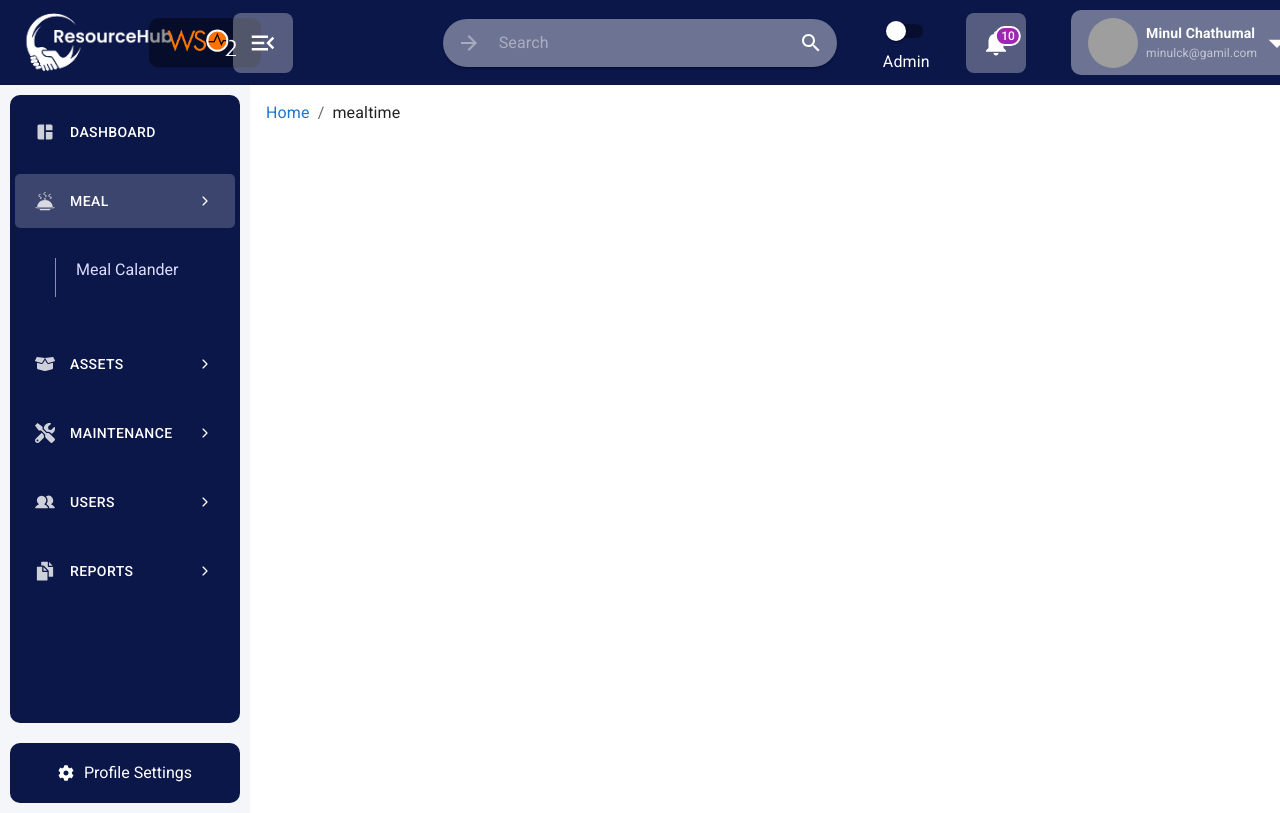
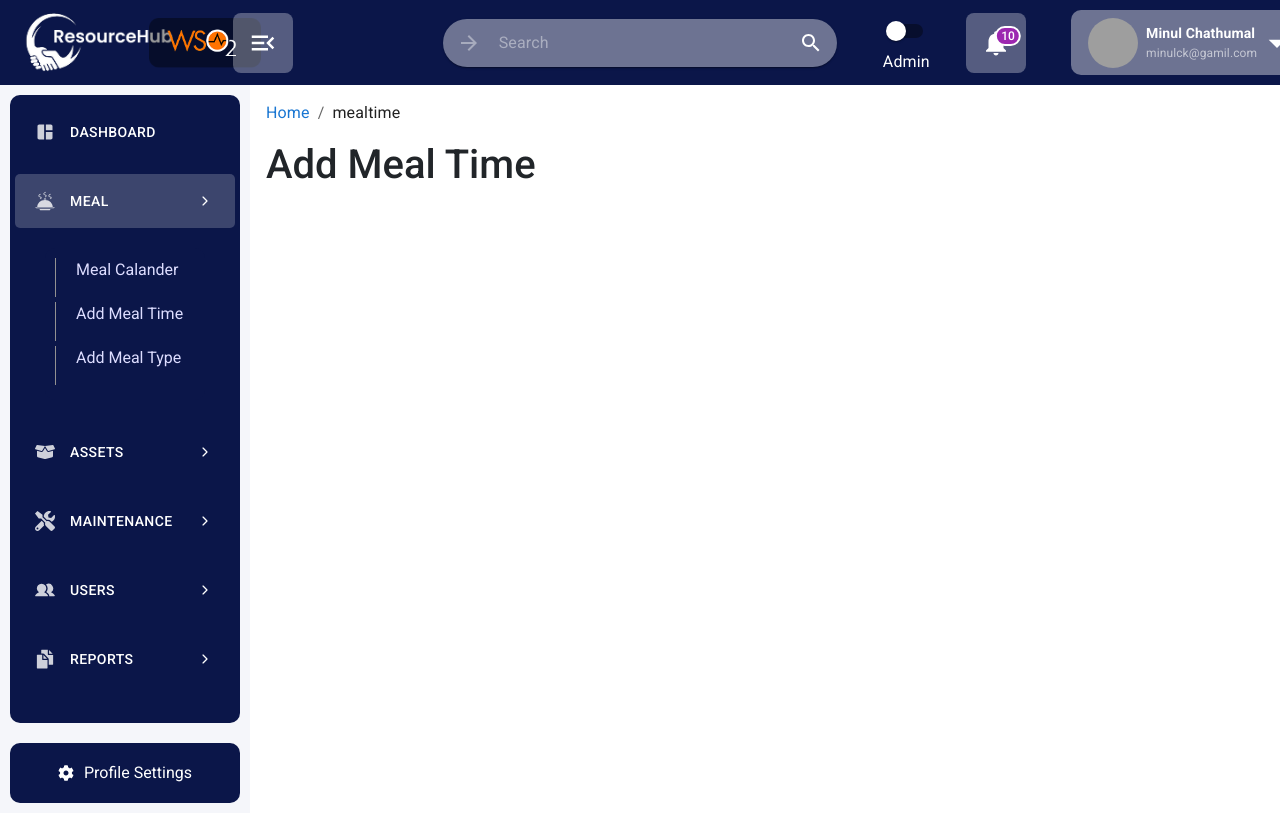
Before and after one commit to th33k/Resource_Hub, a React (Vite) app: page /mealtime in a window 1280 px wide. Both pictures are taken after a click on the button "MEAL". Shown: the top 813 px of the page. Built offline with nearby package versions, Linux system fonts and the light colour scheme; grey boxes are pictures that could not be loaded.

Commit message:
meal add

```diff
--- a/src/App.jsx
+++ b/src/App.jsx
@@ -7,6 +7,8 @@ import Slidebar from "./components/SideBar/Slidebar";
 import Header from "./components/Header/Header";
 import MealCalander from "./pages/MealCalander";
 import IconBreadcrumbs from "./components/IconBreadcrumbs";
+import AddMealTime from "./pages/AddMealTime";
+import AddMealType from "./pages/AddMealType";
 
 function App() {
   return (
@@ -28,6 +30,8 @@ function App() {
             <Route path="/" element={<Dashboard />} />
             <Route path="/dashboard" element={<Dashboard />} />
             <Route path="/mealcalander" element={<MealCalander />} />
+            <Route path="/mealtime" element={<AddMealTime />} />
+            <Route path="/mealtype" element={<AddMealType/>} />
             <Route path="/users" element={<Users />} />
           </Routes>
         </div>
--- a/src/components/SideBar/SlideBar.jsx
+++ b/src/components/SideBar/SlideBar.jsx
@@ -42,6 +42,8 @@ function Slidebar() {
                     <div className={`submenuWrapper ${activeTab === 1 && isToggleSubmenu === true ? 'collapsed show' : 'collapsed'}`}>
                         <ul className="submenu">
                             <li><Link to="/MealCalander">Meal Calander</Link></li>
+                            <li><Link to="/AddMealTime">Add Meal Time</Link></li>
+                            <li><Link to="/AddMealType">Add Meal Type</Link></li>
                         </ul>
                     </div>
                 </li>
--- /dev/null
+++ b/src/pages/AddMealTime.jsx
@@ -0,0 +1,7 @@
+function AddMealTime(){
+    return(
+        <h1>Add Meal Time</h1>
+    )
+}
+
+export default AddMealTime
--- /dev/null
+++ b/src/pages/AddMealType.jsx
@@ -0,0 +1,7 @@
+function AddMealType(){
+    return(
+        <h1>Add Meal Type</h1>
+    )
+}
+
+export default AddMealType
```
